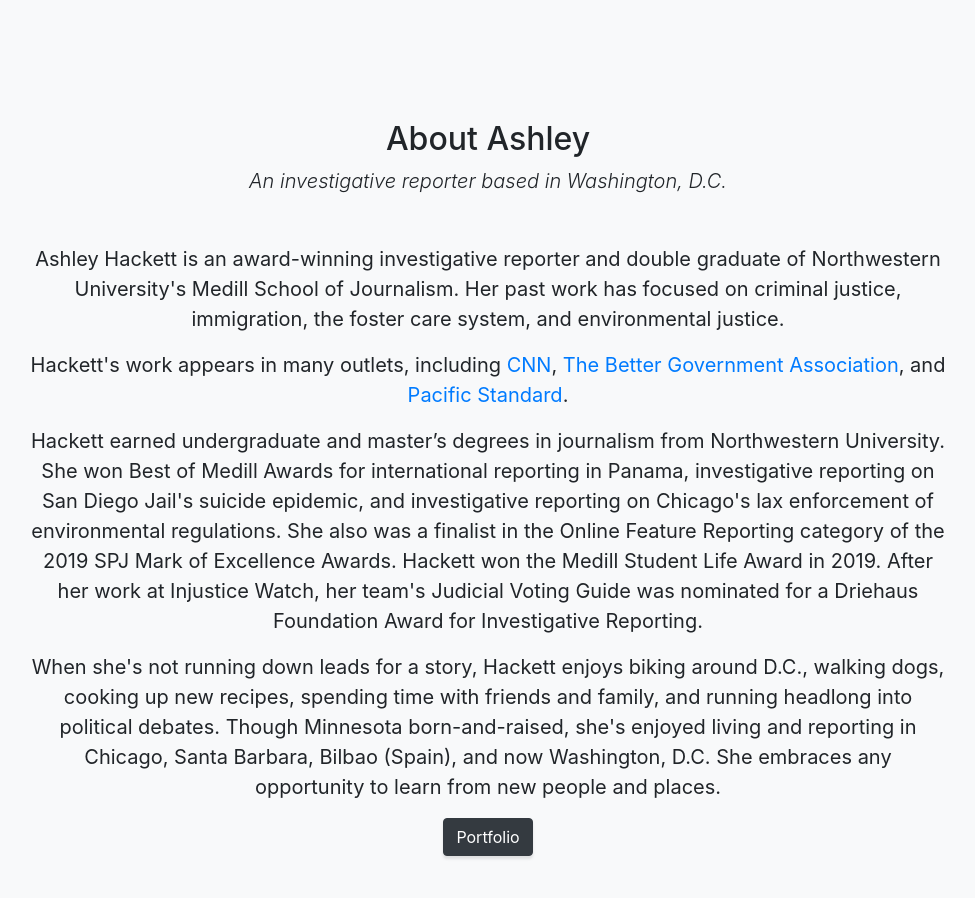
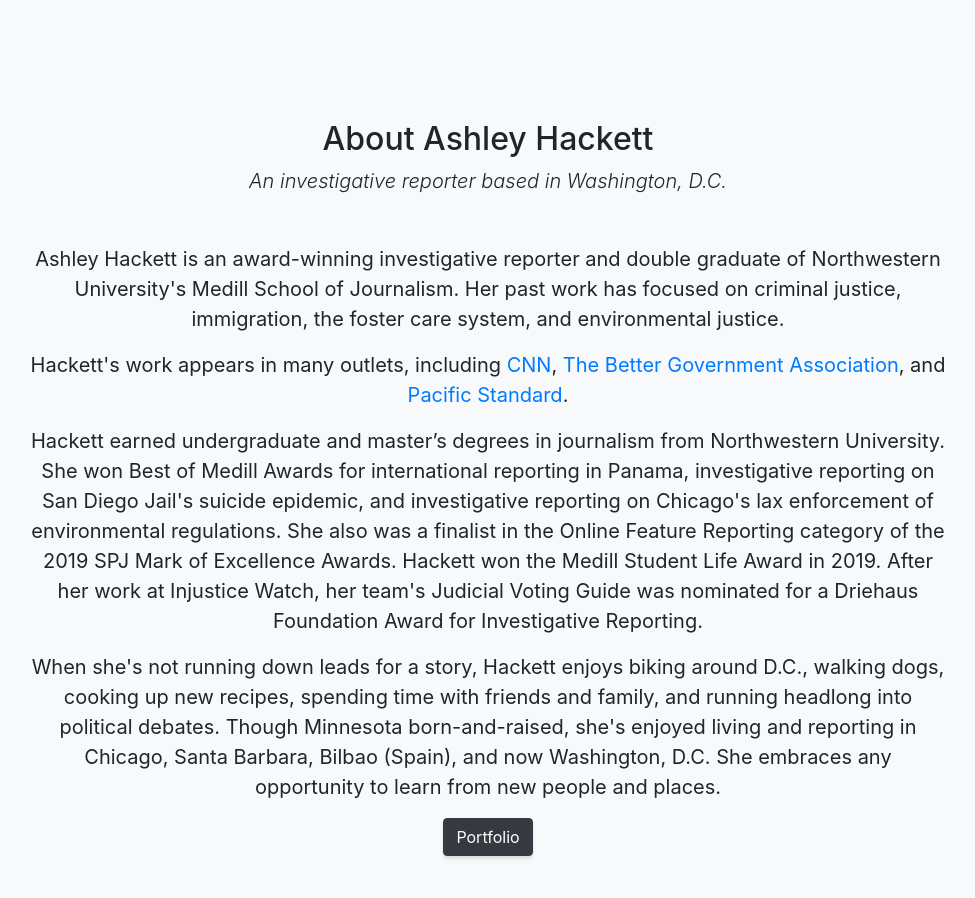
Before and after one commit to ashleyhackett/ashleyhackett.github.io, a website with bundled scripts: page index.html in a window 1280 px wide. Shown: the part 800-1698 px from the top of the page, without its empty margins (152-1127 px from the left). Built offline with nearby package versions, Linux system fonts and the light colour scheme.

Commit message:
update name

```diff
--- a/index.html
+++ b/index.html
@@ -69,7 +69,7 @@
       <div class="container text-center">
         <div class="row">
           <div class="col-lg-10 mx-auto">
-            <h2>About Ashley</h2>
+            <h2>About Ashley Hackett</h2>
             <p class="lead mb-5"><em>An investigative reporter based in Washington, D.C.</em>
             </p>
 
```
